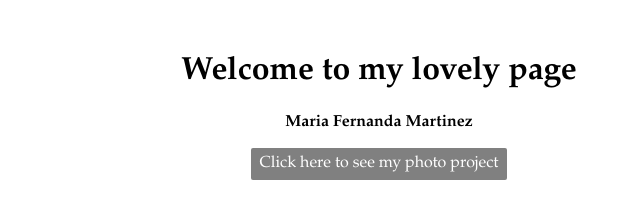
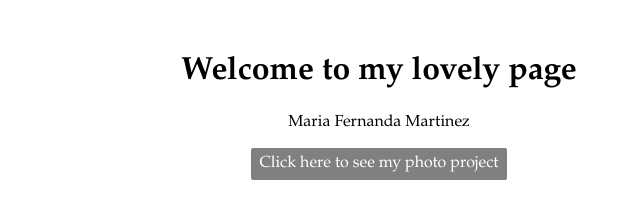
Before and after one commit to Marie286/Marie286.github.io, a plain HTML site: page index.html in a window 1280 px wide. Shown: the top 217 px of the page, 261-901 px from the left. Drawn offline with Linux system fonts and the light colour scheme.

Commit message:
Update index.html

```diff
--- a/index.html
+++ b/index.html
@@ -9,7 +9,7 @@
 <body>
 	<div class="header">
 		<h1 style="text-align:center;">Welcome to my lovely page</h1>
-		<p><b>Maria Fernanda Martinez</b></p>
+		<p>Maria Fernanda Martinez</p>
 		<a id="headerLink" href="page2.html">Click here to see my photo project</a>
 	</div>
 
```
